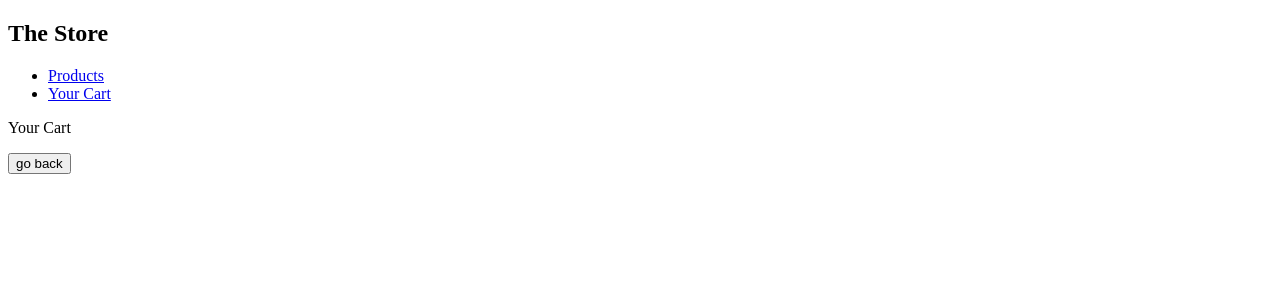
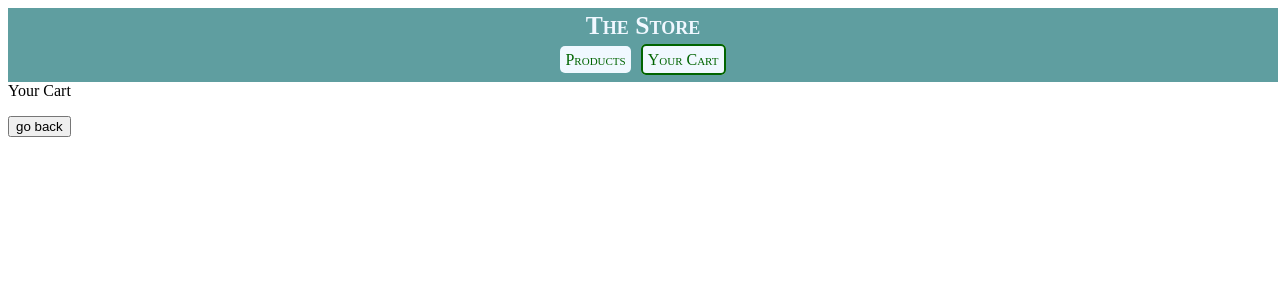
Before and after one commit to w314/storeAppFront, an Angular app: page /cart in a window 1280 px wide. Shown: the top 300 px of the page. Built offline with nearby package versions, Linux system fonts and the light colour scheme.

Commit message:
feat: highlight active menu item

```diff
--- a/src/app/app.component.css
+++ b/src/app/app.component.css
@@ -0,0 +1,14 @@
+.header {
+    width: 100%;
+    text-align: center;
+    font-variant: small-caps;
+    background-color:cadetblue;
+    padding: 3px;
+}
+
+h1 {
+    font-size: 1.6rem;
+    color:aliceblue;
+    padding: 5px, 5px, 5px, 10px;
+    margin: 0;
+}
--- a/src/app/app.component.html
+++ b/src/app/app.component.html
@@ -1,6 +1,8 @@
-<!--
-  use product-list-component selector
-  found in product-list-component.ts
--->
-<app-nav-bar></app-nav-bar>
-<router-outlet></router-outlet>
+<div class="app">
+  <div class="header">
+    <h1>The Store</h1>
+    <i class='fa fa-shopping-cart'></i>
+      <app-nav-bar></app-nav-bar>
+    </div>
+  <router-outlet></router-outlet>
+</div>
--- a/src/app/nav-bar/nav-bar.component.css
+++ b/src/app/nav-bar/nav-bar.component.css
@@ -0,0 +1,23 @@
+nav {
+    margin: auto;
+    padding: 10px;
+}
+
+a {
+    width: 40%;
+    background-color: aliceblue;
+    padding: 5px;
+    border-radius: 5px;
+    text-decoration: inherit;
+    color:darkgreen;
+    font-size: 1rem;
+    margin: 0 5px 0 5px;
+}
+
+a.active {
+    border: 2px solid darkgreen;
+}
+/*
+a:hover {
+    text-decoration: underline;
+} */
--- a/src/app/nav-bar/nav-bar.component.html
+++ b/src/app/nav-bar/nav-bar.component.html
@@ -1,7 +1,7 @@
 <nav>
-    <h1>The Store</h1>
-    <ul>
-        <li><a routerLink="/">Products</a></li>
-        <li><a routerLink="/cart">Your Cart</a></li>
-    </ul>
+    <!-- <a [class.active]="getUrl()==='/products'" routerLink="/">Products</a>
+    <a [class.active]="getUrl()==='/cart'" routerLink="/cart">Your Cart</a> -->
+    <a routerLink="/products" [routerLinkActiveOptions]="{exact:true}" routerLinkActive="active">Products</a>
+    <a routerLink="/cart" routerLinkActive="active">Your Cart</a>
+
 </nav>
--- a/src/app/nav-bar/nav-bar.component.ts
+++ b/src/app/nav-bar/nav-bar.component.ts
@@ -1,4 +1,5 @@
 import { Component, OnInit } from '@angular/core';
+import { Router } from '@angular/router';
 
 @Component({
   selector: 'app-nav-bar',
@@ -7,9 +8,16 @@ import { Component, OnInit } from '@angular/core';
 })
 export class NavBarComponent implements OnInit {
 
-  constructor() { }
+  constructor(
+    private router: Router
+  ) { }
 
   ngOnInit(): void {
   }
 
+  getUrl(): string {
+    // console.log(this.router.url)
+    return this.router.url;
+  }
+
 }
```
